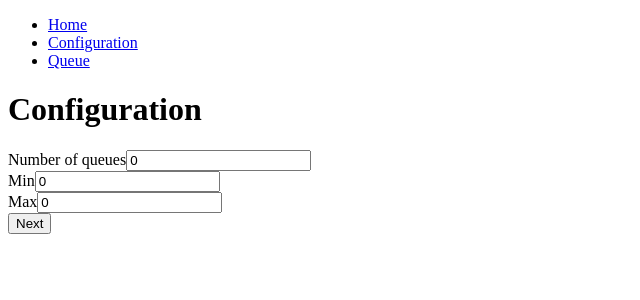
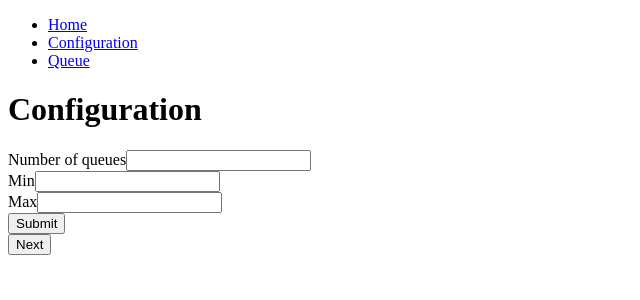
Before and after one commit to kbakdev/queue-simulation, a React (Vite) app: page /configuration in a window 1280 px wide. Shown: the top 300 px of the page, without its empty margins (0-640 px from the left). Built offline with nearby package versions, Linux system fonts and the light colour scheme.

Commit message:
feat: add react hook form

```diff
--- a/package.json
+++ b/package.json
@@ -13,6 +13,7 @@
     "react": "^18.2.0",
     "react-bootstrap": "^2.7.0",
     "react-dom": "^18.2.0",
+    "react-hook-form": "^7.42.1",
     "react-router-dom": "^6.6.2"
   },
   "devDependencies": {
--- a/src/components/InputFields/InputFields.jsx
+++ b/src/components/InputFields/InputFields.jsx
@@ -1,57 +1,37 @@
 import React from "react";
+import { useForm } from "react-hook-form";
 import { useConfigurationContext } from "../../context/ConfigurationContext";
 
 function InputFields() {
+  const {
+    register,
+    handleSubmit,
+    watch,
+    formState: { errors },
+  } = useForm();
   const { setConfig, config } = useConfigurationContext();
+  const onSubmit = (data, e) => {
+    e.preventDefault();
+    setConfig({ numberOfQueue: data.queue, min: data.min, max: data.max });
+  };
   console.log(config);
   return (
-    <div>
+    <form onSubmit={handleSubmit(onSubmit)}>
       <div>
         <label htmlFor="queue">Number of queues</label>
-        <input
-          onChange={(e) =>
-            setConfig((prev) => ({
-              ...prev,
-                numberOfQueues: e.target.value,
-            }))
-          }
-          value={config.numberOfQueues}
-          type="number"
-          id="queue"
-          name="queue"
-        />
+        <input type="number" {...register("queue")} />
       </div>
       <div>
         <label htmlFor="min">Min</label>
-        <input
-            onChange={(e) =>
-                setConfig((prev) => ({
-                    ...prev,
-                    min: e.target.value,
-                }))
-            }
-            value={config.min}
-            type="number"
-            id="min"
-            name="min"
-        />
+        <input type="number" {...register("min")} />
       </div>
       <div>
         <label htmlFor="max">Max</label>
 
-        <input onChange={(e) =>
-            setConfig((prev) => ({
-                ...prev,
-                max: e.target.value,
-            }))
-        }
-                value={config.max}
-                type="number"
-                id="max"
-                name="max"
-        />
+        <input type="number" {...register("max")} />
       </div>
-    </div>
+      <button type="submit">Submit</button>
+    </form>
   );
 }
 
--- a/src/components/QueueList/QueueList.jsx
+++ b/src/components/QueueList/QueueList.jsx
@@ -21,9 +21,11 @@ const getKeyLowestQueue = (queues) => {
 function QueueList() {
   const { config } = useConfigurationContext();
   const [queue, setQueue] = useState(
-    Object.fromEntries(
-      Array.from({ length: config.numberOfQueues }, (_, i) => [i, []])
-    )
+    config === undefined
+      ? undefined
+      : Object.fromEntries(
+          Array.from({ length: config.numberOfQueues }, (_, i) => [i, []])
+        )
   );
   console.log(queue);
   const handlerAddToQueue = () => {
@@ -39,16 +41,16 @@ function QueueList() {
       };
     });
   };
+  if (!config) return <h2>Set Configuration!</h2>;
   return (
     <>
       <div>
         <button onClick={handlerAddToQueue}>Add new person to queue</button>
       </div>
-      <table>
-        <ol>
-          <QueueTable />
-        </ol>
-      </table>
+
+      <ol>
+        <QueueTable />
+      </ol>
     </>
   );
 }
--- a/src/context/ConfigurationContext.jsx
+++ b/src/context/ConfigurationContext.jsx
@@ -3,18 +3,14 @@ import { createContext, useContext, useState } from "react";
 const ConfigurationContext = createContext(null);
 
 export const ConfigurationContextProvider = ({ children }) => {
-    const [config, setConfig] = useState({
-        numberOfQueues: 0,
-        min: 0,
-        max: 0,
-    });
+  const [config, setConfig] = useState(undefined);
 
   return (
     <ConfigurationContext.Provider value={{ config, setConfig }}>
       {children}
     </ConfigurationContext.Provider>
   );
-}
+};
 
 export const useConfigurationContext = () => {
   const context = useContext(ConfigurationContext);
@@ -24,4 +20,4 @@ export const useConfigurationContext = () => {
     );
   }
   return context;
-}
+};
```
Also changed, not shown: .eslintrc.yml, 2 other files (tests, documents, lock files or other folders). Lines whose indentation alone changed are shown as unchanged.
